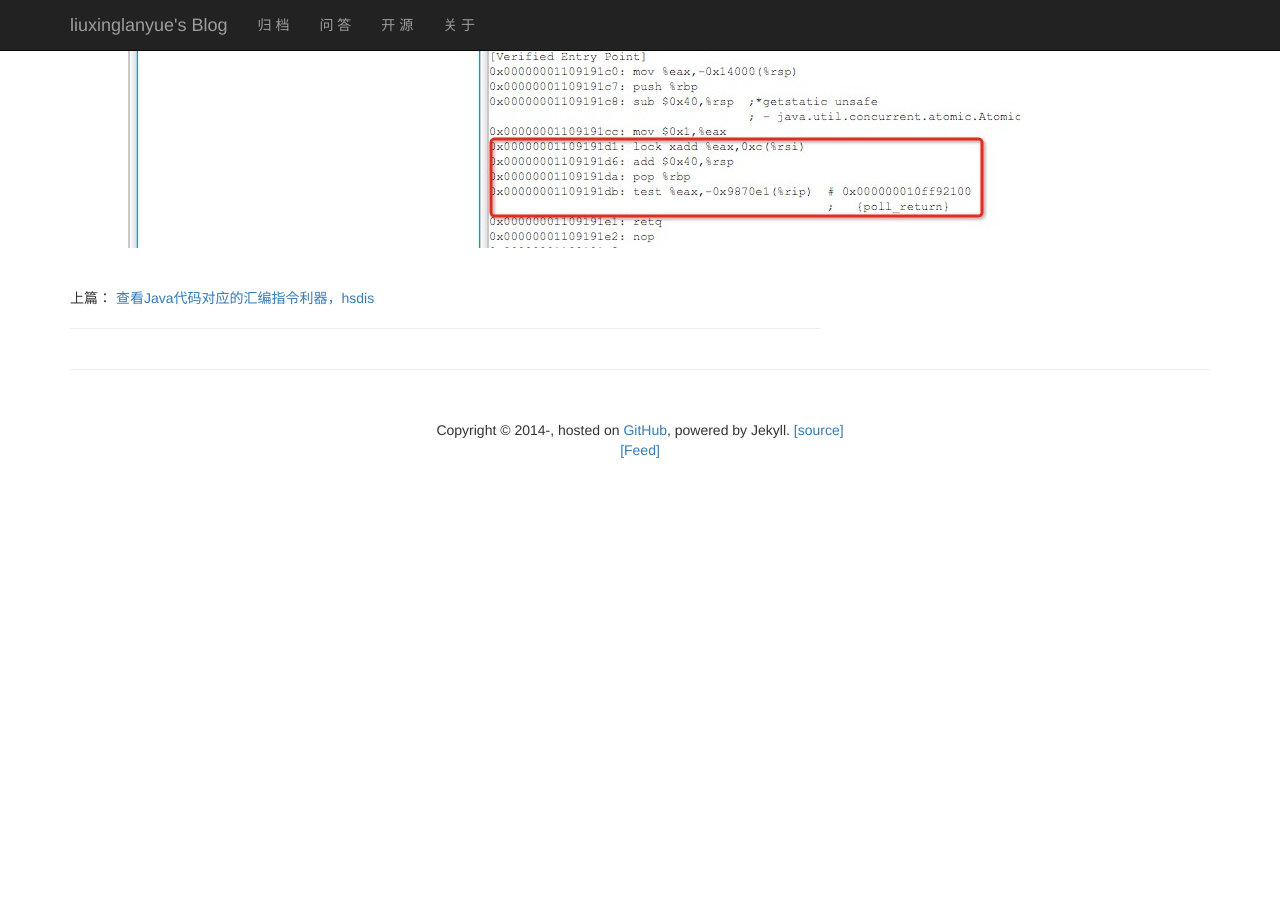
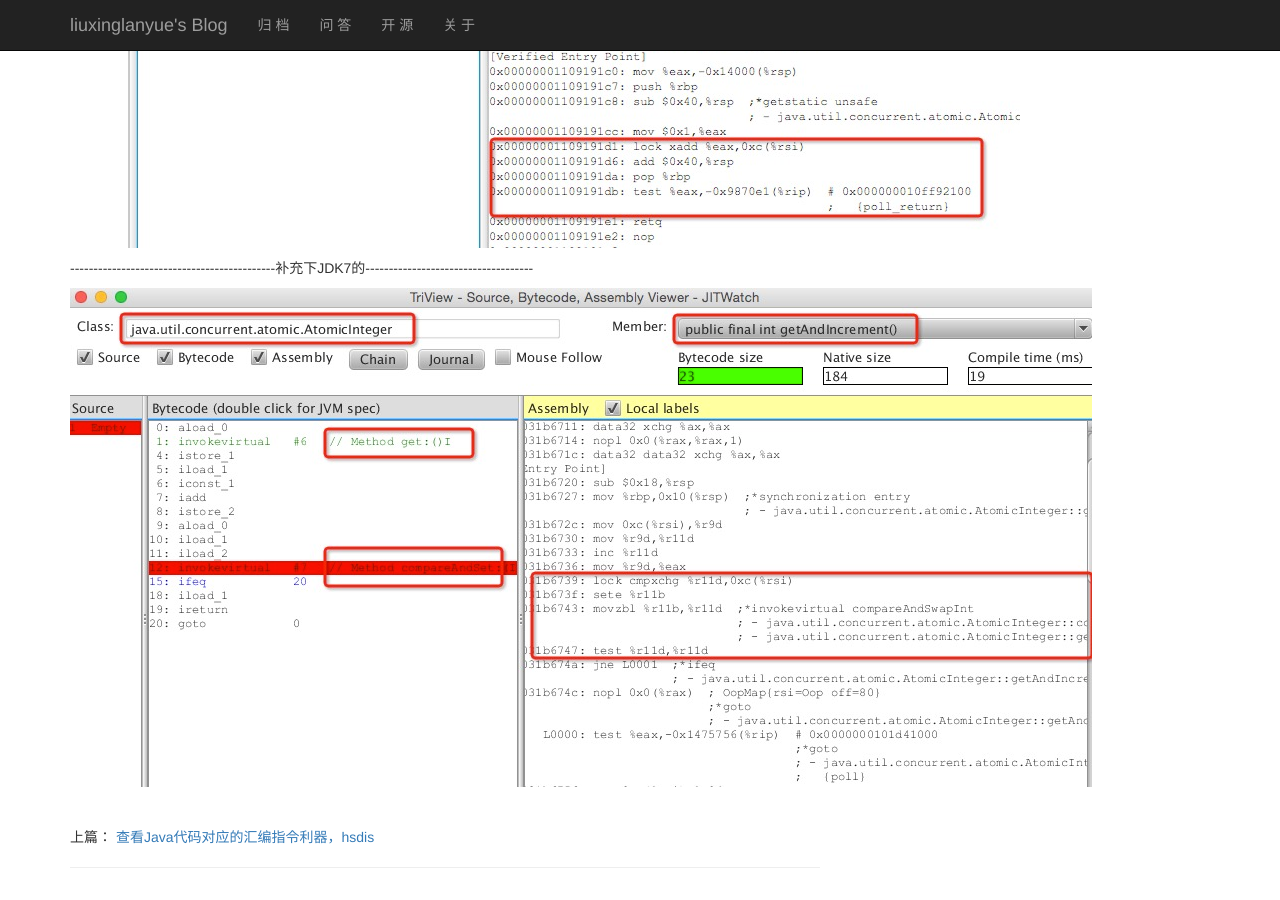
Before and after one commit to liuxinglanyue/blog, a Jekyll site: the page built from _posts/2015-05-13-jitwatch_code.markdown, in a window 1280 px wide and 900 px high, scrolled down 2763 px. Built offline with Jekyll 4.4.1, drawn with Linux system fonts in a browser that asks for light colours; nearby versions of some CDN libraries; Markdown is read by kramdown in place of the engine named in the settings; comment, search, counter and statistics services are not loaded; before the commit the page ends 3283 px from its top, so only the background shows below that.

Commit message:
补充jdk7的图

```diff
--- a/_posts/2015-05-13-jitwatch_code.markdown
+++ b/_posts/2015-05-13-jitwatch_code.markdown
@@ -89,3 +89,7 @@ AtomicInteger.getAndIncrement()方法对应的汇编指令callq。
 通过JITWatch发现，getAndAddInt()已经被编译为特殊的机器指令xadd（这就是为啥jdk8比jdk7快的原因，读者可以自己看下jdk7是啥）
 
 ![jitwatch-3](/img/jitwatch-3.png)
+
+\-\-\-\-\-\-\-\-\-\-\-\-\-\-\-\-\-\-\-\-\-\-\-\-\-\-\-\-\-\-\-\-\-\-\-\-\-\-\-\-\-\-\-\-补充下JDK7的\-\-\-\-\-\-\-\-\-\-\-\-\-\-\-\-\-\-\-\-\-\-\-\-\-\-\-\-\-\-\-\-\-\-\-\-
+
+![jitwatch-4](/img/jitwatch-4.png)
```
Also changed, not shown: img/jitwatch-4.png (added).
